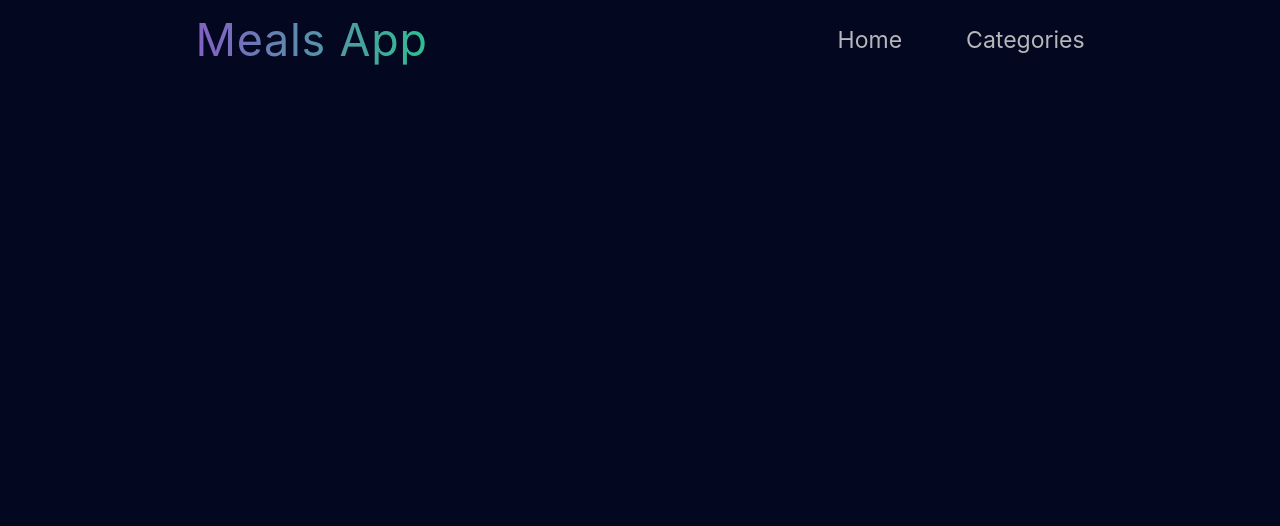
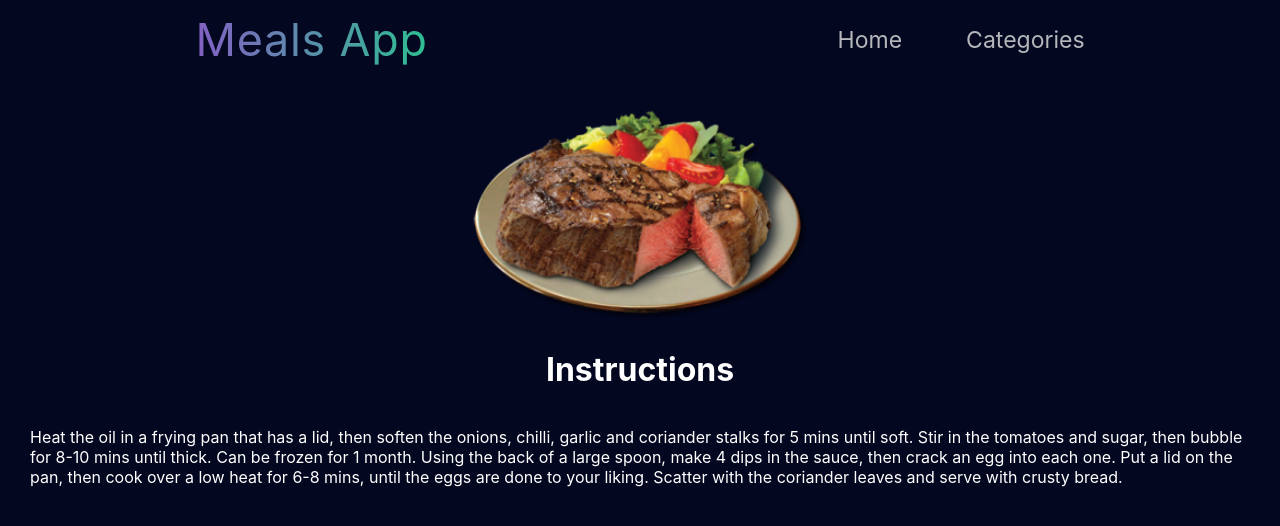
Before and after one commit to rohitpatil007/meals-reciper-app, a React (Create React App) app: page / in a window 1280 px wide. Shown: the top 526 px of the page. Built offline with nearby package versions, Linux system fonts and the light colour scheme.

Commit message:
dev: viewMeal

```diff
--- a/src/App.js
+++ b/src/App.js
@@ -1,5 +1,6 @@
 import { Fragment } from "react";
 import Header from "./components/shared/Header";
+import ViewMeal from "./pages/ViewMeal";
 // import Home from "./pages/Home";
 // import MealsCategories from "./pages/MealsCategories";
 
@@ -9,6 +10,7 @@ function App() {
       <Header />
       {/* <Home /> */}
       {/* <MealsCategories /> */}
+      <ViewMeal />
     </Fragment>
   );
 }
--- a/src/pages/ViewMeal.js
+++ b/src/pages/ViewMeal.js
@@ -0,0 +1,20 @@
+import classes from "./ViewMeal.module.css";
+import beefImg from "../assets/beef.png";
+const ViewMeal = () => {
+  return (
+    <div className={classes.viewMealWrapper}>
+      <img src={beefImg} alt="Meal-img" />
+      <h1>Instructions</h1>
+      <p>
+        Heat the oil in a frying pan that has a lid, then soften the onions,
+        chilli, garlic and coriander stalks for 5 mins until soft. Stir in the
+        tomatoes and sugar, then bubble for 8-10 mins until thick. Can be frozen
+        for 1 month. Using the back of a large spoon, make 4 dips in the sauce,
+        then crack an egg into each one. Put a lid on the pan, then cook over a
+        low heat for 6-8 mins, until the eggs are done to your liking. Scatter
+        with the coriander leaves and serve with crusty bread.
+      </p>
+    </div>
+  );
+};
+export default ViewMeal;
--- a/src/pages/ViewMeal.module.css
+++ b/src/pages/ViewMeal.module.css
@@ -0,0 +1,9 @@
+.viewMealWrapper {
+  margin: 30px;
+  display: flex;
+  flex-direction: column;
+  align-items: center;
+}
+img {
+  width: 350px;
+}
```
